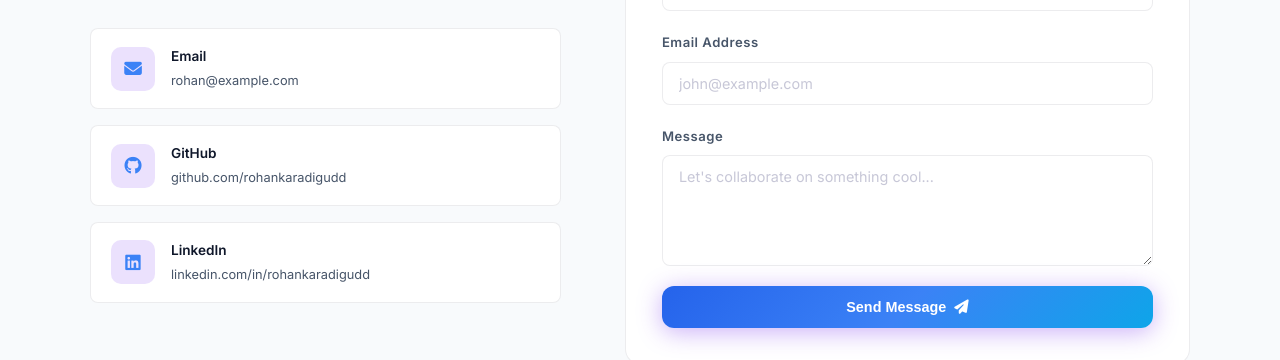
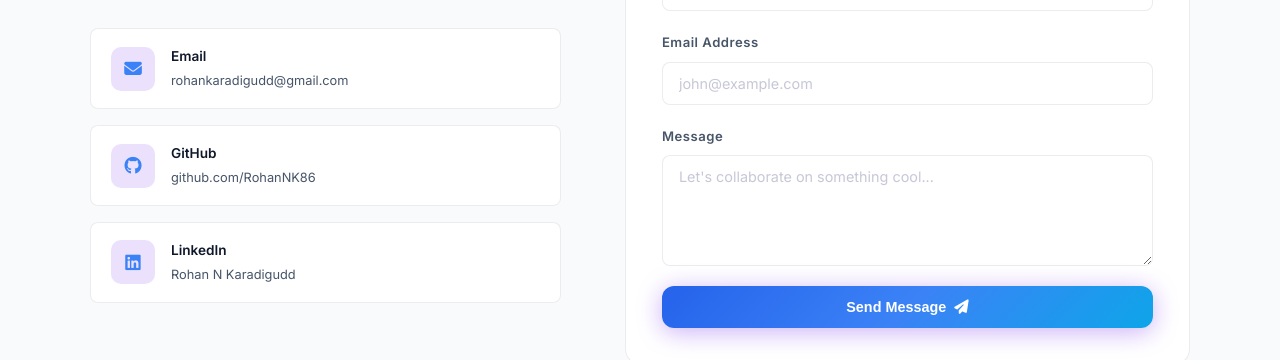
Before and after one commit to RohanNK86/AICTE_Intern_Task4, a plain HTML site: page index.html in a window 1280 px wide. Shown: the part 4240-4600 px from the top of the page. Drawn offline with Linux system fonts and the light colour scheme; some packages are replaced by stand-ins of ours; a script that the page names is missing.

Commit message:
New Chapter NLP

```diff
--- a/index.html
+++ b/index.html
@@ -447,17 +447,17 @@
                     <p>I'm always open to discussing new projects, creative ideas, or opportunities to be part of your
                         vision. Feel free to reach out!</p>
                     <div class="contact-items">
-                        <a href="mailto:rohan@example.com" class="contact-item">
+                        <a href="mailto:rohankaradigudd@gmail.com" target="_blank" class="contact-item">
                             <div class="contact-icon"><i class="fa-solid fa-envelope"></i></div>
-                            <div><strong>Email</strong><span>rohan@example.com</span></div>
+                            <div><strong>Email</strong><span>rohankaradigudd@gmail.com</span></div>
                         </a>
-                        <a href="#" class="contact-item">
+                        <a href="https://github.com/RohanNK86" target="_blank" class="contact-item">
                             <div class="contact-icon"><i class="fa-brands fa-github"></i></div>
-                            <div><strong>GitHub</strong><span>github.com/rohankaradigudd</span></div>
+                            <div><strong>GitHub</strong><span>github.com/RohanNK86</span></div>
                         </a>
-                        <a href="#" class="contact-item">
+                        <a href="https://www.linkedin.com/in/rohan-n-karadigudd-b51a58327/" target="_blank" class="contact-item">
                             <div class="contact-icon"><i class="fa-brands fa-linkedin"></i></div>
-                            <div><strong>LinkedIn</strong><span>linkedin.com/in/rohankaradigudd</span></div>
+                            <div><strong>LinkedIn</strong><span>Rohan N Karadigudd</span></div>
                         </a>
                     </div>
                 </div>
```
